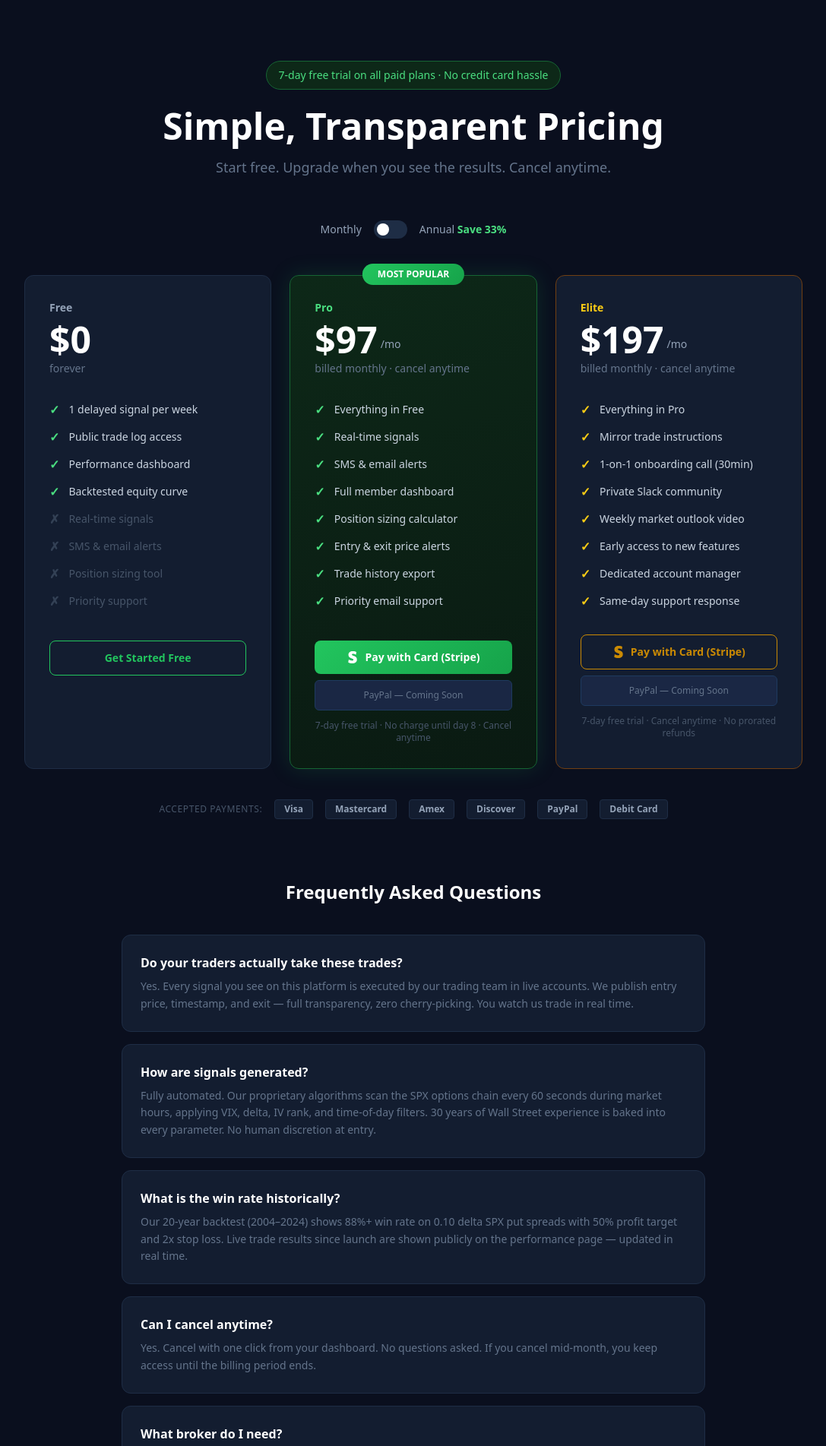
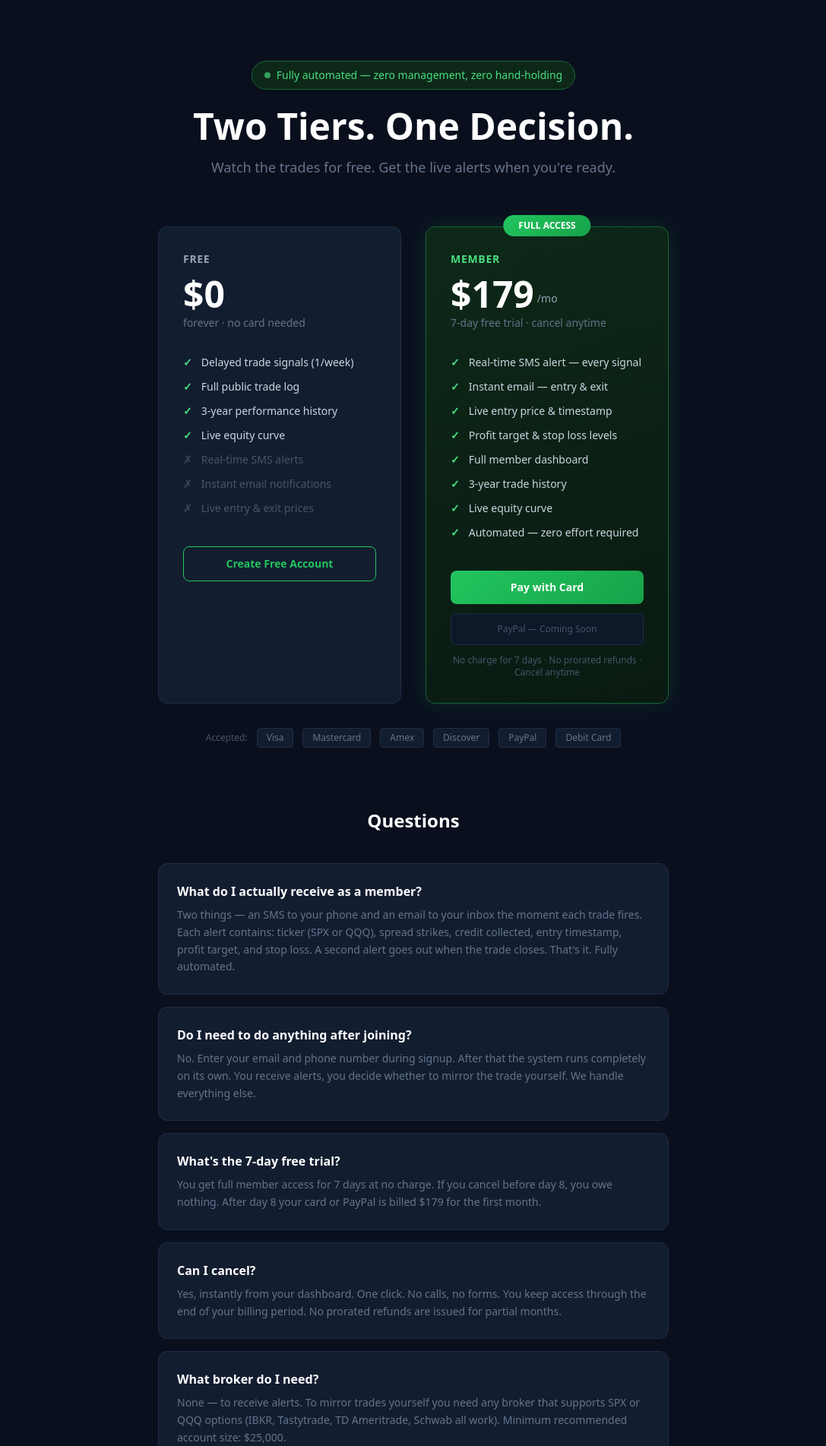
Before and after one commit to ksanju0/creditspread-net, a Flask app: page /pricing in a window 1280 px wide. Shown: the part 77-1980 px from the top of the page at 76% size, without its empty margins (96-1183 px from the left). Run offline with Flask 3, Linux system fonts and the light colour scheme; some libraries are stand-ins or nearby versions.

Commit message:
Simplify to Free + Member ($179/mo) — single subscription, clean pricing

```diff
--- a/app.py
+++ b/app.py
@@ -36,15 +36,13 @@ login_manager.login_message_category = 'error'
 stripe.api_key = os.getenv('STRIPE_SECRET_KEY', '')
 
 STRIPE_PRICES = {
-    'pro':   os.getenv('STRIPE_PRO_PRICE_ID',   'price_pro_placeholder'),
-    'elite': os.getenv('STRIPE_ELITE_PRICE_ID', 'price_elite_placeholder'),
+    'member': os.getenv('STRIPE_MEMBER_PRICE_ID', 'price_member_placeholder'),
 }
 
-PAYPAL_CLIENT_ID     = os.getenv('PAYPAL_CLIENT_ID',     'paypal_client_id_placeholder')
-PAYPAL_CLIENT_SECRET = os.getenv('PAYPAL_CLIENT_SECRET', 'paypal_secret_placeholder')
-PAYPAL_PRO_PLAN_ID   = os.getenv('PAYPAL_PRO_PLAN_ID',   'paypal_pro_plan_placeholder')
-PAYPAL_ELITE_PLAN_ID = os.getenv('PAYPAL_ELITE_PLAN_ID', 'paypal_elite_plan_placeholder')
-PAYPAL_API_BASE      = 'https://api-m.paypal.com'   # use https://api-m.sandbox.paypal.com for testing
+PAYPAL_CLIENT_ID      = os.getenv('PAYPAL_CLIENT_ID',      'paypal_client_id_placeholder')
+PAYPAL_CLIENT_SECRET  = os.getenv('PAYPAL_CLIENT_SECRET',  'paypal_secret_placeholder')
+PAYPAL_MEMBER_PLAN_ID = os.getenv('PAYPAL_MEMBER_PLAN_ID', 'paypal_member_plan_placeholder')
+PAYPAL_API_BASE       = 'https://api-m.paypal.com'
 
 @login_manager.user_loader
 def load_user(user_id):
@@ -153,8 +151,7 @@ def index():
 def pricing():
     return render_template('pricing.html',
         paypal_client_id=PAYPAL_CLIENT_ID,
-        paypal_pro_plan_id=PAYPAL_PRO_PLAN_ID,
-        paypal_elite_plan_id=PAYPAL_ELITE_PLAN_ID)
+        paypal_member_plan_id=PAYPAL_MEMBER_PLAN_ID)
 
 @app.route('/performance')
 def performance():
--- a/templates/pricing.html
+++ b/templates/pricing.html
@@ -3,149 +3,98 @@
 {% block content %}
 
 <section class="py-20 px-6">
-  <div class="max-w-5xl mx-auto text-center">
+  <div class="max-w-3xl mx-auto text-center">
+
     <div class="inline-flex items-center gap-2 px-4 py-2 rounded-full text-sm mb-6" style="background:#0d2818;border:1px solid #166534;color:#4ade80">
-      7-day free trial on all paid plans · No credit card hassle
+      <span class="w-2 h-2 rounded-full bg-green-400 animate-pulse"></span>
+      Fully automated — zero management, zero hand-holding
     </div>
-    <h1 class="text-4xl md:text-5xl font-bold text-white mb-4">Simple, Transparent Pricing</h1>
-    <p class="text-slate-500 text-lg mb-14">Start free. Upgrade when you see the results. Cancel anytime.</p>
+    <h1 class="text-4xl md:text-5xl font-bold text-white mb-4">Two Tiers. One Decision.</h1>
+    <p class="text-slate-500 text-lg mb-16">Watch the trades for free. Get the live alerts when you're ready.</p>
 
-    <!-- Toggle monthly/annual -->
-    <div class="flex items-center justify-center gap-4 mb-12">
-      <span class="text-sm text-slate-400">Monthly</span>
-      <label class="relative inline-flex items-center cursor-pointer">
-        <input type="checkbox" id="annual-toggle" class="sr-only peer">
-        <div class="w-11 h-6 rounded-full peer-checked:bg-green-600 transition-colors" style="background:#1e2d45"></div>
-        <div class="absolute left-1 top-1 w-4 h-4 rounded-full bg-white transition-transform peer-checked:translate-x-5"></div>
-      </label>
-      <span class="text-sm text-slate-400">Annual <span class="text-green-400 font-semibold">Save 33%</span></span>
-    </div>
-
-    <div class="grid grid-cols-1 md:grid-cols-3 gap-6 text-left">
+    <div class="grid grid-cols-1 md:grid-cols-2 gap-8 text-left max-w-2xl mx-auto">
 
       <!-- FREE -->
       <div class="card p-8">
-        <div class="text-slate-400 font-semibold text-sm mb-2">Free</div>
-        <div class="flex items-end gap-1 mb-1">
-          <span class="text-5xl font-bold text-white">$0</span>
-        </div>
-        <div class="text-slate-500 text-sm mb-8">forever</div>
+        <div class="text-slate-400 font-semibold text-sm uppercase tracking-wider mb-3">Free</div>
+        <div class="text-5xl font-bold text-white mb-1">$0</div>
+        <div class="text-slate-500 text-sm mb-8">forever · no card needed</div>
         <ul class="space-y-3 mb-10">
-          {% for f,ok in [
-            ("1 delayed signal per week", true),
-            ("Public trade log access", true),
-            ("Performance dashboard", true),
-            ("Backtested equity curve", true),
-            ("Real-time signals", false),
-            ("SMS & email alerts", false),
-            ("Position sizing tool", false),
-            ("Priority support", false)
+          {% for f, ok in [
+            ("Delayed trade signals (1/week)", true),
+            ("Full public trade log", true),
+            ("3-year performance history", true),
+            ("Live equity curve", true),
+            ("Real-time SMS alerts", false),
+            ("Instant email notifications", false),
+            ("Live entry & exit prices", false)
           ] %}
           <li class="flex items-center gap-3 text-sm {% if ok %}text-slate-300{% else %}text-slate-600{% endif %}">
-            <span class="{% if ok %}text-green-400{% else %}text-slate-700{% endif %} font-bold text-base">{% if ok %}✓{% else %}✗{% endif %}</span>
+            <span class="font-bold {% if ok %}text-green-400{% else %}text-slate-700{% endif %}">{% if ok %}✓{% else %}✗{% endif %}</span>
             {{ f }}
           </li>
           {% endfor %}
         </ul>
-        <a href="/register" class="btn-secondary w-full block text-center text-sm">Get Started Free</a>
+        <a href="/register" class="btn-secondary w-full block text-center text-sm">Create Free Account</a>
       </div>
 
-      <!-- PRO -->
+      <!-- MEMBER -->
       <div class="relative p-8 text-left glow" style="background:linear-gradient(160deg,#0d2818,#0a1a12);border:1px solid #166534;border-radius:12px">
-        <div class="absolute -top-4 left-1/2 -translate-x-1/2 px-5 py-1.5 rounded-full text-xs font-bold text-white" style="background:linear-gradient(135deg,#22c55e,#16a34a)">MOST POPULAR</div>
-        <div class="text-green-400 font-semibold text-sm mb-2">Pro</div>
+        <div class="absolute -top-4 left-1/2 -translate-x-1/2 px-5 py-1.5 rounded-full text-xs font-bold text-white whitespace-nowrap" style="background:linear-gradient(135deg,#22c55e,#16a34a)">FULL ACCESS</div>
+        <div class="text-green-400 font-semibold text-sm uppercase tracking-wider mb-3">Member</div>
         <div class="flex items-end gap-1 mb-1">
-          <span class="text-5xl font-bold text-white monthly-price">$97</span>
-          <span class="text-5xl font-bold text-white annual-price hidden">$67</span>
+          <span class="text-5xl font-bold text-white">$179</span>
           <span class="text-slate-400 text-sm mb-2">/mo</span>
         </div>
-        <div class="text-slate-500 text-sm mb-8 annual-note hidden">billed $797/year · save $367</div>
-        <div class="text-slate-500 text-sm mb-8 monthly-note">billed monthly · cancel anytime</div>
+        <div class="text-slate-500 text-sm mb-8">7-day free trial · cancel anytime</div>
         <ul class="space-y-3 mb-10">
           {% for f in [
-            "Everything in Free",
-            "Real-time signals",
-            "SMS & email alerts",
+            "Real-time SMS alert — every signal",
+            "Instant email — entry & exit",
+            "Live entry price & timestamp",
+            "Profit target & stop loss levels",
             "Full member dashboard",
-            "Position sizing calculator",
-            "Entry & exit price alerts",
-            "Trade history export",
-            "Priority email support"
+            "3-year trade history",
+            "Live equity curve",
+            "Automated — zero effort required"
           ] %}
           <li class="flex items-center gap-3 text-sm text-slate-300">
-            <span class="text-green-400 font-bold text-base">✓</span>{{ f }}
+            <span class="text-green-400 font-bold">✓</span>{{ f }}
           </li>
           {% endfor %}
         </ul>
-        <!-- Payment buttons — Pro -->
-        <div class="space-y-2">
-          <a href="/checkout/stripe/pro" class="btn-primary w-full flex items-center justify-center gap-2 text-sm">
-            <svg class="w-4 h-4" fill="currentColor" viewBox="0 0 24 24"><path d="M13.976 9.15c-2.172-.806-3.356-1.426-3.356-2.409 0-.831.683-1.305 1.901-1.305 2.227 0 4.515.858 6.09 1.631l.89-5.494C18.252.975 15.697 0 12.165 0 9.667 0 7.589.654 6.104 1.872 4.56 3.147 3.757 4.992 3.757 7.218c0 4.039 2.467 5.76 6.476 7.219 2.585.92 3.445 1.574 3.445 2.583 0 .98-.84 1.545-2.354 1.545-1.875 0-4.965-.921-6.99-2.109l-.9 5.555C5.175 22.99 8.385 24 11.714 24c2.641 0 4.843-.624 6.328-1.813 1.664-1.305 2.525-3.236 2.525-5.732 0-4.128-2.524-5.851-6.591-7.305z"/></svg>
-            Pay with Card (Stripe)
+
+        <!-- Payment buttons -->
+        <div class="space-y-3">
+          <a href="/checkout/stripe/member" class="btn-primary w-full flex items-center justify-center gap-2 text-sm">
+            Pay with Card
           </a>
-          <div id="paypal-pro-btn"></div>
+          <div id="paypal-member-btn"></div>
         </div>
-        <p class="text-xs text-slate-600 text-center mt-3">7-day free trial · No charge until day 8 · Cancel anytime</p>
-      </div>
-
-      <!-- ELITE -->
-      <div class="card p-8" style="border-color:#713f12">
-        <div class="text-yellow-400 font-semibold text-sm mb-2">Elite</div>
-        <div class="flex items-end gap-1 mb-1">
-          <span class="text-5xl font-bold text-white monthly-price">$197</span>
-          <span class="text-5xl font-bold text-white annual-price hidden">$137</span>
-          <span class="text-slate-400 text-sm mb-2">/mo</span>
-        </div>
-        <div class="text-slate-500 text-sm mb-8 annual-note hidden">billed $1,597/year · save $767</div>
-        <div class="text-slate-500 text-sm mb-8 monthly-note">billed monthly · cancel anytime</div>
-        <ul class="space-y-3 mb-8">
-          {% for f in [
-            "Everything in Pro",
-            "Mirror trade instructions",
-            "1-on-1 onboarding call (30min)",
-            "Private Slack community",
-            "Weekly market outlook video",
-            "Early access to new features",
-            "Dedicated account manager",
-            "Same-day support response"
-          ] %}
-          <li class="flex items-center gap-3 text-sm text-slate-300">
-            <span class="text-yellow-400 font-bold text-base">✓</span>{{ f }}
-          </li>
-          {% endfor %}
-        </ul>
-        <!-- Payment buttons — Elite -->
-        <div class="space-y-2">
-          <a href="/checkout/stripe/elite" class="w-full flex items-center justify-center gap-2 text-sm py-3 px-6 rounded-lg font-semibold transition-all hover:bg-yellow-500 hover:text-black" style="border:1px solid #ca8a04;color:#ca8a04">
-            <svg class="w-4 h-4" fill="currentColor" viewBox="0 0 24 24"><path d="M13.976 9.15c-2.172-.806-3.356-1.426-3.356-2.409 0-.831.683-1.305 1.901-1.305 2.227 0 4.515.858 6.09 1.631l.89-5.494C18.252.975 15.697 0 12.165 0 9.667 0 7.589.654 6.104 1.872 4.56 3.147 3.757 4.992 3.757 7.218c0 4.039 2.467 5.76 6.476 7.219 2.585.92 3.445 1.574 3.445 2.583 0 .98-.84 1.545-2.354 1.545-1.875 0-4.965-.921-6.99-2.109l-.9 5.555C5.175 22.99 8.385 24 11.714 24c2.641 0 4.843-.624 6.328-1.813 1.664-1.305 2.525-3.236 2.525-5.732 0-4.128-2.524-5.851-6.591-7.305z"/></svg>
-            Pay with Card (Stripe)
-          </a>
-          <div id="paypal-elite-btn"></div>
-        </div>
-        <p class="text-xs text-slate-600 text-center mt-3">7-day free trial · Cancel anytime · No prorated refunds</p>
+        <p class="text-xs text-slate-600 text-center mt-3">No charge for 7 days · No prorated refunds · Cancel anytime</p>
       </div>
 
     </div>
 
-    <!-- PAYMENT LOGOS -->
-    <div class="mt-10 flex items-center justify-center gap-4 flex-wrap">
-      <span class="text-xs text-slate-600 uppercase tracking-wider">Accepted payments:</span>
+    <!-- Payment accepted -->
+    <div class="mt-8 flex items-center justify-center gap-3 flex-wrap">
+      <span class="text-xs text-slate-600">Accepted:</span>
       {% for p in ["Visa","Mastercard","Amex","Discover","PayPal","Debit Card"] %}
-      <span class="px-3 py-1 rounded text-xs font-semibold text-slate-400" style="background:#131d30;border:1px solid #1e2d45">{{ p }}</span>
+      <span class="px-3 py-1 rounded text-xs text-slate-500" style="background:#131d30;border:1px solid #1e2d45">{{ p }}</span>
       {% endfor %}
     </div>
 
     <!-- FAQ -->
-    <div class="mt-20 text-left max-w-3xl mx-auto">
-      <h2 class="text-2xl font-bold text-white text-center mb-10">Frequently Asked Questions</h2>
+    <div class="mt-20 text-left max-w-2xl mx-auto">
+      <h2 class="text-2xl font-bold text-white text-center mb-10">Questions</h2>
       <div class="space-y-4">
         {% for q, a in [
-          ("Do your traders actually take these trades?", "Yes. Every signal you see on this platform is executed by our trading team in live accounts. We publish entry price, timestamp, and exit — full transparency, zero cherry-picking. You watch us trade in real time."),
-          ("How are signals generated?", "Fully automated. Our proprietary algorithms scan the SPX options chain every 60 seconds during market hours, applying VIX, delta, IV rank, and time-of-day filters. 30 years of Wall Street experience is baked into every parameter. No human discretion at entry."),
-          ("What is the win rate historically?", "Our 20-year backtest (2004–2024) shows 88%+ win rate on 0.10 delta SPX put spreads with 50% profit target and 2x stop loss. Live trade results since launch are shown publicly on the performance page — updated in real time."),
-          ("Can I cancel anytime?", "Yes. Cancel with one click from your dashboard. No questions asked. If you cancel mid-month, you keep access until the billing period ends."),
-          ("What broker do I need?", "You don't need any broker to follow the signals — we trade for you to watch. If you want to mirror our trades yourself, any brokerage that supports SPX options works (IBKR, Tastytrade, TD Ameritrade)."),
-          ("Is this financial advice?", "No. CreditSpread.net is an educational signal service. We are not registered investment advisors. Always consult a qualified financial professional before trading.")
+          ("What do I actually receive as a member?", "Two things — an SMS to your phone and an email to your inbox the moment each trade fires. Each alert contains: ticker (SPX or QQQ), spread strikes, credit collected, entry timestamp, profit target, and stop loss. A second alert goes out when the trade closes. That's it. Fully automated."),
+          ("Do I need to do anything after joining?", "No. Enter your email and phone number during signup. After that the system runs completely on its own. You receive alerts, you decide whether to mirror the trade yourself. We handle everything else."),
+          ("What's the 7-day free trial?", "You get full member access for 7 days at no charge. If you cancel before day 8, you owe nothing. After day 8 your card or PayPal is billed $179 for the first month."),
+          ("Can I cancel?", "Yes, instantly from your dashboard. One click. No calls, no forms. You keep access through the end of your billing period. No prorated refunds are issued for partial months."),
+          ("What broker do I need?", "None — to receive alerts. To mirror trades yourself you need any broker that supports SPX or QQQ options (IBKR, Tastytrade, TD Ameritrade, Schwab all work). Minimum recommended account size: $25,000."),
+          ("Is this financial advice?", "No. CreditSpread.net is an educational signal service. We are not registered investment advisors. All content is for educational purposes only. Options trading involves significant risk of loss. Always consult a licensed financial professional.")
         ] %}
         <div class="card p-6">
           <div class="font-semibold text-white mb-2">{{ q }}</div>
@@ -158,50 +107,24 @@
   </div>
 </section>
 
+{% if paypal_client_id and paypal_client_id != 'paypal_client_id_placeholder' %}
+<script src="https://www.paypal.com/sdk/js?client-id={{ paypal_client_id }}&vault=true&intent=subscription"></script>
 <script>
-document.getElementById('annual-toggle').addEventListener('change', function() {
-  document.querySelectorAll('.monthly-price').forEach(el => el.classList.toggle('hidden', this.checked));
-  document.querySelectorAll('.annual-price').forEach(el => el.classList.toggle('hidden', !this.checked));
-  document.querySelectorAll('.monthly-note').forEach(el => el.classList.toggle('hidden', this.checked));
-  document.querySelectorAll('.annual-note').forEach(el => el.classList.toggle('hidden', !this.checked));
-});
-</script>
-
-{% if paypal_client_id and paypal_client_id != 'paypal_client_id_placeholder' %}
-<!-- PayPal SDK — loads subscription buttons -->
-<script src="https://www.paypal.com/sdk/js?client-id={{ paypal_client_id }}&vault=true&intent=subscription" data-sdk-integration-source="button-factory"></script>
-<script>
-  // PRO PayPal button
   paypal.Buttons({
-    style: { shape:'rect', color:'blue', layout:'horizontal', label:'subscribe', height:42 },
+    style: { shape:'rect', color:'blue', layout:'horizontal', label:'subscribe', height:44 },
     createSubscription: function(data, actions) {
-      return actions.subscription.create({ plan_id: '{{ paypal_pro_plan_id }}' });
+      return actions.subscription.create({ plan_id: '{{ paypal_member_plan_id }}' });
     },
     onApprove: function(data) {
-      window.location.href = '/checkout/paypal/success?subscription_id=' + data.subscriptionID + '&plan=pro';
+      window.location.href = '/checkout/paypal/success?subscription_id=' + data.subscriptionID + '&plan=member';
     }
-  }).render('#paypal-pro-btn');
-
-  // ELITE PayPal button
-  paypal.Buttons({
-    style: { shape:'rect', color:'gold', layout:'horizontal', label:'subscribe', height:42 },
-    createSubscription: function(data, actions) {
-      return actions.subscription.create({ plan_id: '{{ paypal_elite_plan_id }}' });
-    },
-    onApprove: function(data) {
-      window.location.href = '/checkout/paypal/success?subscription_id=' + data.subscriptionID + '&plan=elite';
-    }
-  }).render('#paypal-elite-btn');
+  }).render('#paypal-member-btn');
 </script>
 {% else %}
 <script>
-  // PayPal not yet configured — show placeholder buttons
-  ['paypal-pro-btn','paypal-elite-btn'].forEach(function(id) {
-    var el = document.getElementById(id);
-    if (el) {
-      el.innerHTML = '<div style="background:#1a2744;border:1px solid #1e3a5f;border-radius:6px;padding:10px;text-align:center;color:#64748b;font-size:12px;cursor:default">PayPal — Coming Soon</div>';
-    }
-  });
+  var el = document.getElementById('paypal-member-btn');
+  if (el) el.innerHTML = '<div style="background:#0d1829;border:1px solid #1e2d45;border-radius:6px;padding:11px;text-align:center;color:#475569;font-size:12px">PayPal — Coming Soon</div>';
 </script>
 {% endif %}
+
 {% endblock %}
```
Also changed, not shown: templates/index.html (+16 -28 lines).
